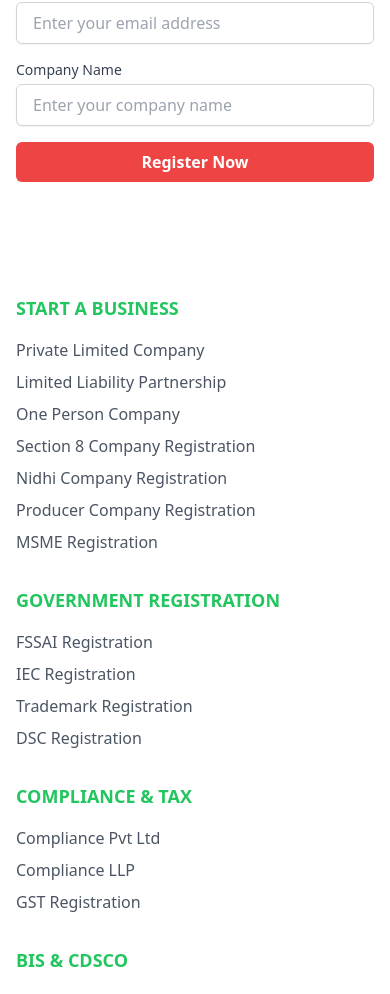
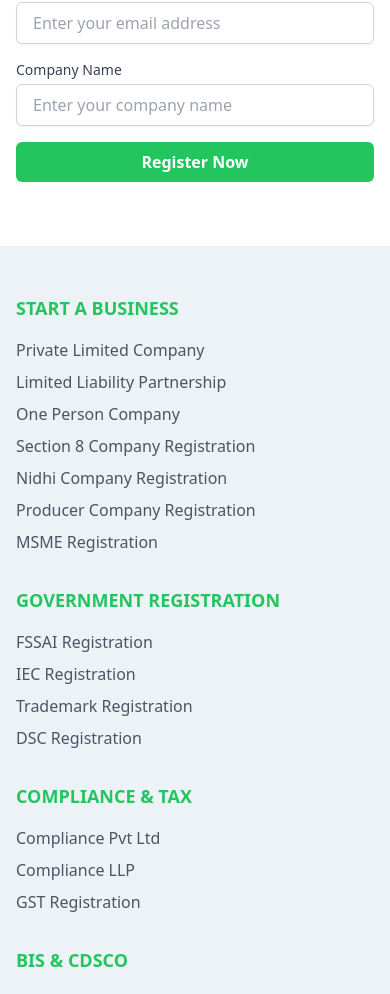
Before and after one commit to Arslaan027/sigma, a React (Vite) app: page /trade-registration in a window 390 px wide. Shown: the part 4379-5373 px from the top of the page. Built offline with nearby package versions, Linux system fonts and the light colour scheme.

Commit message:
Adjusted

```diff
--- a/src/Components/Footer/Footer.jsx
+++ b/src/Components/Footer/Footer.jsx
@@ -9,7 +9,7 @@ import {
 
 const Footer = () => {
   return (
-    <footer className="bg-white dark:bg-neutral-900 text-white py-12">
+    <footer className="bg-gray-200 dark:bg-neutral-900 text-white py-12">
       <div className="max-w-7xl mx-auto px-4">
         {/* Top Section */}
         <div className="grid grid-cols-1 md:grid-cols-4 gap-8">
--- a/src/Components/TradeRegistration/RegistrationForm.jsx
+++ b/src/Components/TradeRegistration/RegistrationForm.jsx
@@ -18,7 +18,7 @@ const RegistrationForm = () => {
       <div className="max-w-4xl mx-auto px-4">
         {/* Title Section */}
         <h1 className="text-4xl font-bold text-gray-900 dark:text-white text-center mb-8">
-          Trade <span className="text-red-500">Registration Form</span>
+          Trade <span className="text-green-500">Registration Form</span>
         </h1>
         <p className="text-lg text-gray-600 dark:text-gray-300 text-center mb-12">
           Register your business with ease and start growing today. Sigma
@@ -53,7 +53,7 @@ const RegistrationForm = () => {
                 <input
                   type="text"
                   id="name"
-                  className="mt-1 block w-full px-4 py-2 border border-gray-300 dark:border-gray-600 rounded-md shadow-sm focus:ring-red-500 focus:border-red-500 dark:bg-neutral-700 dark:text-white sm:text-sm transition duration-200 hover:border-red-400"
+                  className="mt-1 block w-full px-4 py-2 border border-gray-300 dark:border-gray-600 rounded-md shadow-sm focus:ring-green-500 focus:border-green-500 dark:bg-neutral-700 dark:text-white sm:text-sm transition duration-200 hover:border-green-400"
                   placeholder="Enter your full name"
                 />
               </div>
@@ -68,7 +68,7 @@ const RegistrationForm = () => {
                 <input
                   type="email"
                   id="email"
-                  className="mt-1 block w-full px-4 py-2 border border-gray-300 dark:border-gray-600 rounded-md shadow-sm focus:ring-red-500 focus:border-red-500 dark:bg-neutral-700 dark:text-white sm:text-sm transition duration-200 hover:border-red-400"
+                  className="mt-1 block w-full px-4 py-2 border border-gray-300 dark:border-gray-600 rounded-md shadow-sm focus:ring-green-500 focus:border-green-500 dark:bg-neutral-700 dark:text-white sm:text-sm transition duration-200 hover:border-green-400"
                   placeholder="Enter your email address"
                 />
               </div>
@@ -83,7 +83,7 @@ const RegistrationForm = () => {
                 <input
                   type="text"
                   id="company"
-                  className="mt-1 block w-full px-4 py-2 border border-gray-300 dark:border-gray-600 rounded-md shadow-sm focus:ring-red-500 focus:border-red-500 dark:bg-neutral-700 dark:text-white sm:text-sm transition duration-200 hover:border-red-400"
+                  className="mt-1 block w-full px-4 py-2 border border-gray-300 dark:border-gray-600 rounded-md shadow-sm focus:ring-green-500 focus:border-green-500 dark:bg-neutral-700 dark:text-white sm:text-sm transition duration-200 hover:border-green-400"
                   placeholder="Enter your company name"
                 />
               </div>
@@ -91,7 +91,7 @@ const RegistrationForm = () => {
               <div>
                 <button
                   type="submit"
-                  className="w-full bg-red-500 text-white font-bold py-2 px-4 rounded-md hover:bg-red-600 transition duration-200 transform hover:scale-105"
+                  className="w-full bg-green-500 text-white font-bold py-2 px-4 rounded-md hover:bg-green-600 transition duration-200 transform hover:scale-105"
                 >
                   Register Now
                 </button>
```
